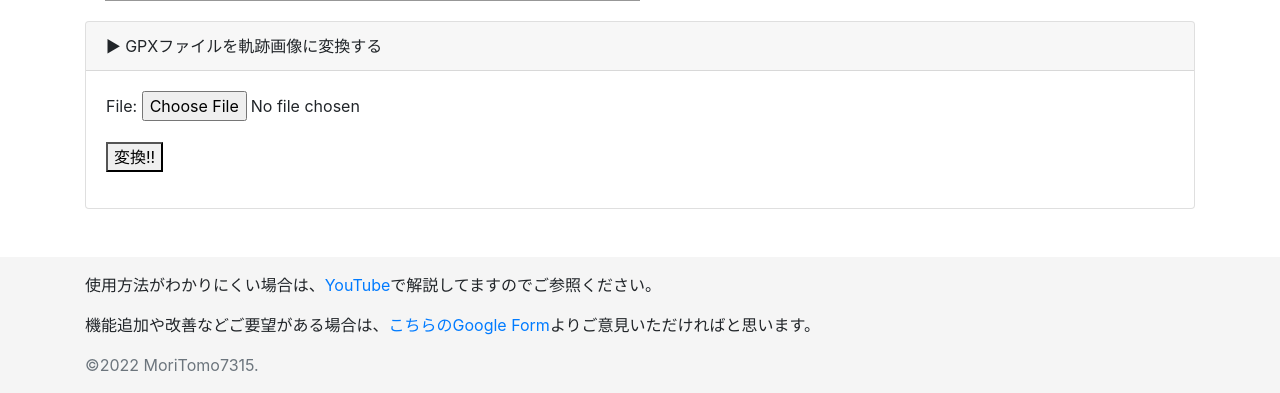
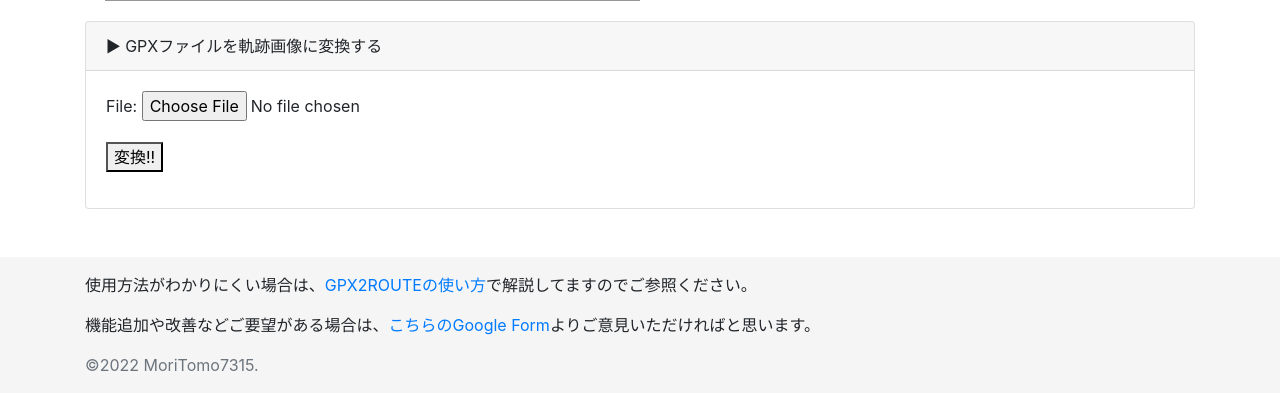
Before and after one commit to MoriTomo7315/django_gpxtoimage, a Django app: page / in a window 1280 px wide. Shown: the part 660-1053 px from the top of the page. Run offline with Django 3.2, Linux system fonts and the light colour scheme; style sheets or scripts are compiled from the project's sources; some libraries are stand-ins or nearby versions.

Commit message:
#7 change explanation link

```diff
--- a/request/templates/file_upload/base.html
+++ b/request/templates/file_upload/base.html
@@ -46,7 +46,7 @@
         </div>
         <div class="col-sm-4 offset-md-1 py-4">
           <ul class="list-unstyled">
-            <li><a href="#" class="text-white">GPX2ROUTEの使い方</a></li>
+            <li><a href="https://moritomo7315.hatenablog.com/entry/gpx2route" class="text-white">GPX2ROUTEの使い方</a></li>
             <li><a href="https://twitter.com/moritomo_trek" class="text-white">開発者のTwitter</a></li>
             <li><a href="https://forms.gle/3QRNBEkWMcS3tTqN6" class="text-white">お問い合わせ</a></li>
           </ul>
@@ -69,7 +69,8 @@
 
 <footer class="footer mt-auto py-3">
   <div class="container">
-    <p>使用方法がわかりにくい場合は、<a href="#">YouTube</a>で解説してますのでご参照ください。</p>
+    <p>使用方法がわかりにくい場合は、<a href="https://moritomo7315.hatenablog.com/entry/gpx2route">GPX2ROUTEの使い方</a>で解説してますのでご参照ください。
+    </p>
     <p>機能追加や改善などご要望がある場合は、<a href="https://forms.gle/3QRNBEkWMcS3tTqN6">こちらのGoogle Form</a>よりご意見いただければと思います。</p>
     <span class="text-muted">©2022 MoriTomo7315.</span>
   </div>
```
